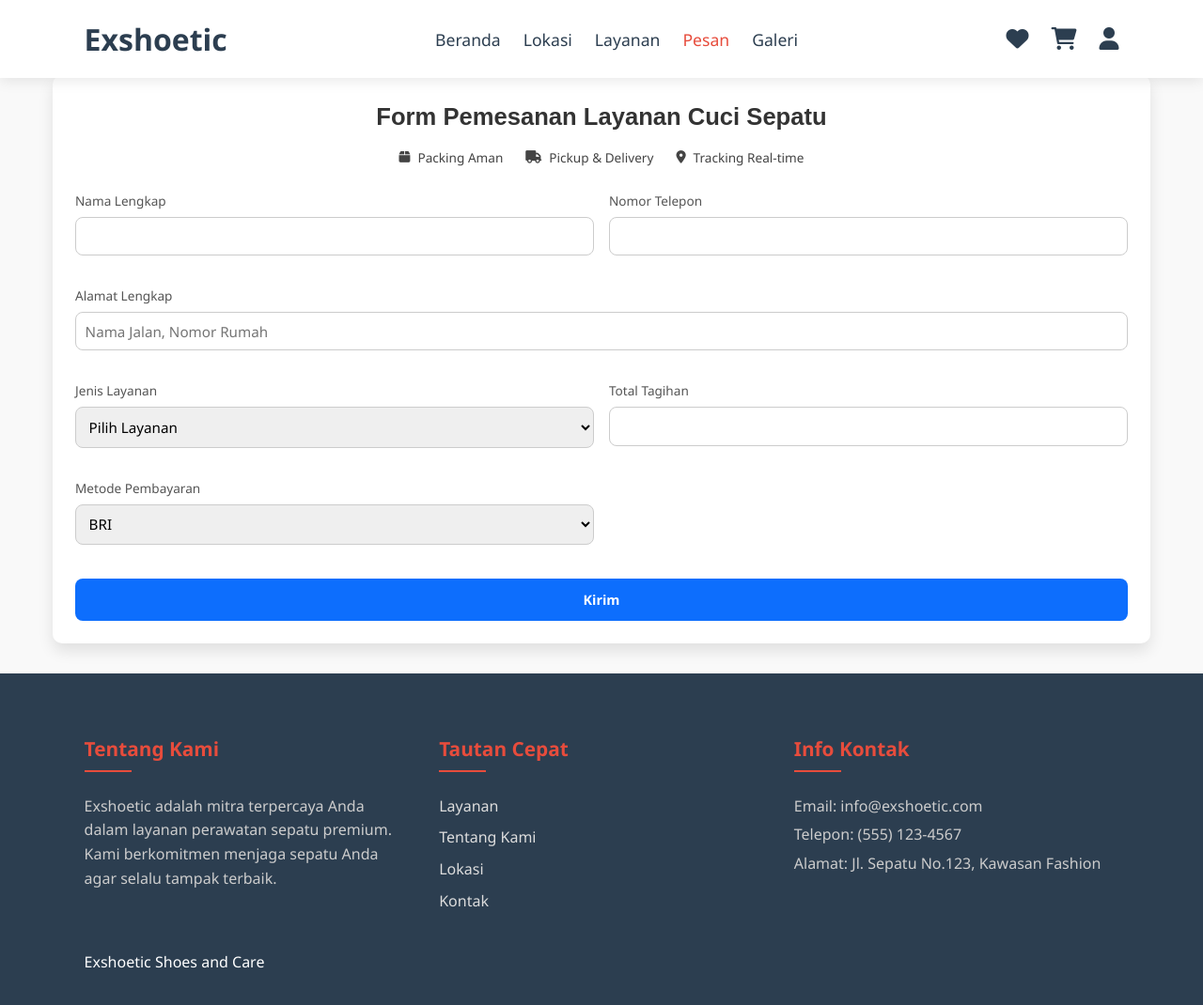
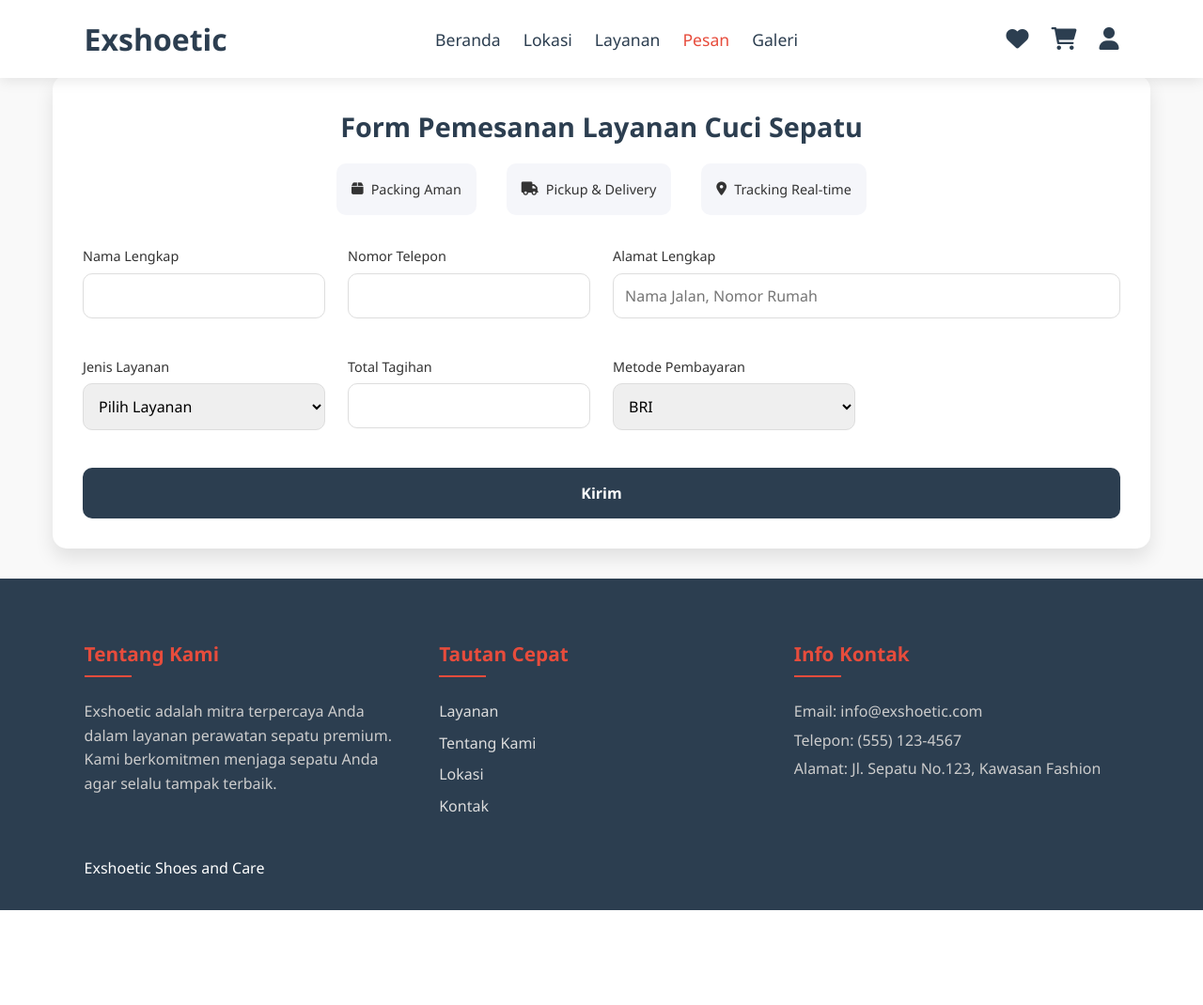
Before and after one commit to ghozahimma65/ExshoeticKL3, a PHP site: page /testcuci.html in a window 1280 px wide. Shown: the whole page at 94% size. After the commit the page ends 969 px from the top, so only its background shows below. Run offline with PHP 8.4, Linux system fonts and the light colour scheme.

Commit message:
upgrade cuci.css

```diff
--- a/css/cuci.css
+++ b/css/cuci.css
@@ -1,123 +1,189 @@
+:root {
+    --primary-color: #2c3e50;
+    --secondary-color: #e74c3c;
+    --accent-color: #3498db;
+    --dark-color: #333;
+    --light-color: #f9f9f9;
+    --text-color: #2c3e50;
+    --light-gray: #f5f6fa;
+    --white-color: #fff;
+}
 
+/* Container */
 .container {
     max-width: 1200px;
     margin: 80px auto 2rem;
     padding: 0 1rem;
 }
+
+/* Form Container */
 .form-container {
-            background: #ffffff;
-            border-radius: 10px;
-            box-shadow: 0 8px 16px rgba(0,0,0,0.1);
-            padding: 1.5rem;
+    background: var(--white-color);
+    border-radius: 15px;
+    box-shadow: 0 10px 20px rgba(0, 0, 0, 0.1);
+    padding: 2rem;
     margin-top: 1.5rem;
+    transition: transform 0.2s;
 }
+
+.form-container:hover {
+    transform: translateY(-5px);
+}
+
+/* Form Header */
 .form-header {
     text-align: center;
-            margin-bottom: 1.5rem;
+    margin-bottom: 2rem;
 }
+
 .form-title {
-            font-size: 1.6rem;
-            color: #333;
-            font-weight: 600;
-            font-family: "Arial", sans-serif;
-            margin-bottom: 0.75rem;
+    font-size: 1.8rem;
+    color: var(--primary-color);
+    font-weight: 700;
+    font-family: 'Segoe UI', Tahoma, Geneva, Verdana, sans-serif;
+    margin-bottom: 1rem;
 }
+
+/* Service Highlights */
 .service-highlights {
     display: flex;
     justify-content: center;
-            gap: 1.5rem;
-            margin-bottom: 1.5rem;
+    gap: 2rem;
+    margin-bottom: 2rem;
 }
+
 .highlight-item {
     display: flex;
     align-items: center;
     gap: 0.5rem;
-            color: #444;
-            font-size: 0.85rem;
+    color: var(--dark-color);
+    font-size: 0.9rem;
+    background: var(--light-gray);
+    padding: 1rem;
+    border-radius: 10px;
+    transition: box-shadow 0.3s, transform 0.2s;
 }
+
+.highlight-item:hover {
+    box-shadow: 0 8px 16px rgba(0, 0, 0, 0.1);
+    transform: translateY(-3px);
+}
+
+/* Form Grid */
 .form-grid {
     display: grid;
-            grid-template-columns: repeat(2, 1fr);
-            gap: 1rem;
-            margin-bottom: 1.25rem;
+    grid-template-columns: repeat(auto-fit, minmax(250px, 1fr));
+    gap: 1.5rem;
+    margin-bottom: 1.5rem;
 }
+
 .form-group {
     margin-bottom: 1rem;
 }
+
 .form-group.full-width {
     grid-column: span 2;
 }
+
+/* Address Grid */
 .address-grid {
     display: grid;
-            grid-template-columns: repeat(3, 1fr);
-            gap: 1rem;
+    grid-template-columns: repeat(auto-fit, minmax(200px, 1fr));
+    gap: 1.5rem;
 }
+
+/* Input Fields */
 label {
     display: block;
     margin-bottom: 0.4rem;
-            color: #555;
+    color: var(--dark-color);
     font-weight: 500;
-            font-size: 0.85rem;
+    font-size: 0.9rem;
 }
-        input, select, textarea {
+
+input,
+select,
+textarea {
     width: 100%;
-            padding: 0.6rem;
-            border: 1px solid #ccc;
-            border-radius: 8px;
-            font-size: 0.95rem;
+    padding: 0.75rem;
+    border: 1px solid #ddd;
+    border-radius: 10px;
+    font-size: 1rem;
     transition: border-color 0.3s ease, box-shadow 0.3s ease;
 }
-        input:focus, select:focus, textarea:focus {
+
+input:focus,
+select:focus,
+textarea:focus {
     outline: none;
-            border-color: #0d6efd;
-            box-shadow: 0 0 0 2px rgba(13,110,253,0.2);
+    border-color: var(--primary-color);
+    box-shadow: 0 0 0 3px rgba(44, 62, 80, 0.2);
 }
+
+/* Textarea */
 textarea {
     resize: vertical;
-            min-height: 100px;
+    min-height: 120px;
 }
+
+/* Submit Button */
 .btn-submit {
-            background: #0d6efd;
-            color: #ffffff;
+    background: var(--primary-color);
+    color: var(--white-color);
     border: none;
-            border-radius: 8px;
-            padding: 0.8rem 1.5rem;
-            font-size: 0.9rem;
+    border-radius: 10px;
+    padding: 1rem 1.5rem;
+    font-size: 1rem;
     font-weight: 600;
     width: 100%;
     cursor: pointer;
-            transition: background-color 0.3s ease, transform 0.1s;
+    transition: background 0.3s ease, transform 0.1s;
 }
+
 .btn-submit:hover {
-            background: #0b5ed7;
-            transform: translateY(-2px);
+    background: var(--secondary-color);
+    transform: translateY(-3px);
 }
+
+/* Success Message */
 .success-message {
     display: none;
     background: #e6f4ea;
-            border: 1px solid #34a853;
+    border: 1px solid var(--accent-color);
     color: #1e8e3e;
-            padding: 1rem;
-            border-radius: 6px;
-            margin-bottom: 1.25rem;
+    padding: 1.5rem;
+    border-radius: 10px;
+    margin-bottom: 1.5rem;
     text-align: center;
 }
+
+/* Price Display */
 .price-display {
-            font-size: 1.1rem;
-            color: #333;
+    font-size: 1.2rem;
+    color: var(--dark-color);
     font-weight: bold;
-            margin-top: 0.5rem;
+    margin-top: 0.75rem;
 }
+
+/* Media Queries */
 @media (max-width: 768px) {
-            .form-grid, .address-grid {
+    .service-highlights {
+        flex-direction: column;
+        align-items: center;
+        gap: 1.5rem;
+    }
+
+    .form-grid,
+    .address-grid {
         grid-template-columns: 1fr;
     }
+
     .form-group.full-width {
         grid-column: span 1;
     }
-            .service-highlights {
-                flex-direction: column;
-                align-items: center;
-                gap: 1rem;
+
+    .btn-submit {
+        padding: 0.8rem;
+        font-size: 0.95rem;
     }
 }
```
Lines whose indentation alone changed are shown as unchanged.
